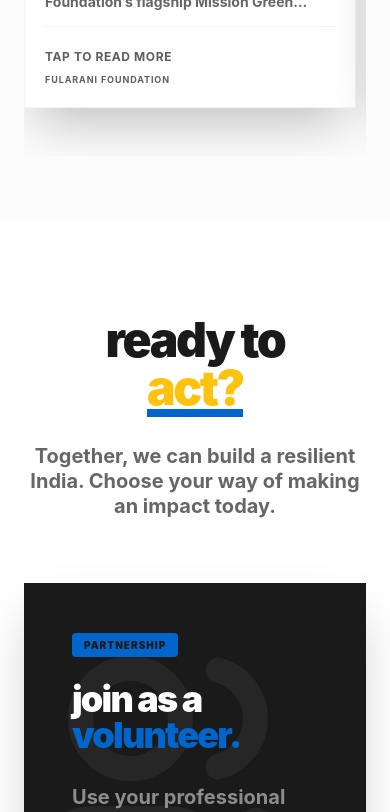
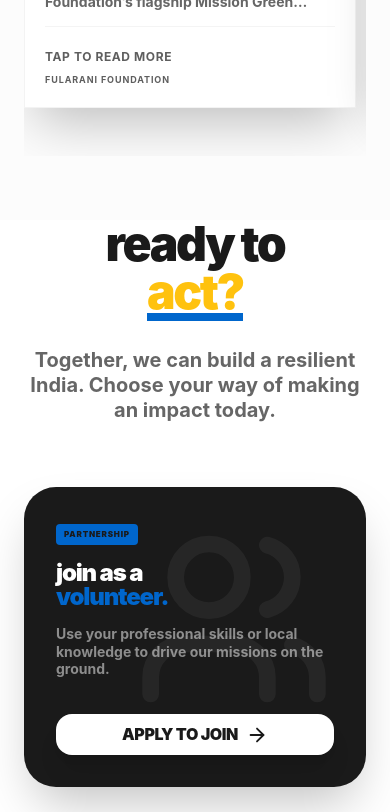
Before and after one commit to DPEDITS/Fularani-Foundation, a React (Vite) app in the folder app/: page / in a window 390 px wide. Shown: the part 3315-4127 px from the top of the page. Built offline with nearby package versions, Linux system fonts and the light colour scheme; no server answers.

Commit message:
fixed cta sec

```diff
--- a/app/src/components/CTASection.jsx
+++ b/app/src/components/CTASection.jsx
@@ -3,7 +3,7 @@ import { safeLocationRedirect } from "../utils/safeNavigate";
 
 const CTASection = () => {
   return (
-    <section className="py-24 md:py-48 bg-white">
+    <section className="bg-white">
       <div className="max-w-[1200px] mx-auto px-6">
         <div className="mb-16 md:mb-24 text-center max-w-2xl mx-auto">
           <h2 className="text-5xl md:text-8xl font-black text-secondary tracking-tighter leading-none lowercase mb-8">
@@ -13,27 +13,27 @@ const CTASection = () => {
             </span>
           </h2>
           <p className="text-xl font-bold text-muted-foreground leading-tight">
-            Together, we can build a resilient India. Choose your way of
-            making an impact today.
+            Together, we can build a resilient India. Choose your way of making
+            an impact today.
           </p>
         </div>
 
-        <div className="grid grid-cols-1 md:grid-cols-2 gap-12">
+        <div className="grid grid-cols-1 md:grid-cols-2 gap-10">
           {/* Volunteer CTA */}
-          <div className="relative overflow-hidden bg-secondary p-12 md:p-16 flex flex-col items-start justify-between min-h-[500px] group shadow-2xl">
-            <div className="absolute top-0 right-0 p-12 opacity-5 group-hover:scale-110 group-hover:opacity-10 transition-all duration-700">
-              <Users size={300} className="text-white" />
+          <div className="relative overflow-hidden rounded-[2rem] bg-secondary p-8 md:p-10 flex flex-col items-start justify-between min-h-[300px] group shadow-2xl">
+            <div className="absolute top-0 right-0 p-8 opacity-5 group-hover:scale-110 group-hover:opacity-10 transition-all duration-700">
+              <Users size={200} className="text-white" />
             </div>
 
             <div className="relative z-10 w-full">
-              <span className="inline-block bg-primary px-3 py-1 rounded-sm text-[10px] font-black uppercase tracking-widest text-secondary mb-6">
+              <span className="inline-block bg-primary px-2 md:px-3 py-1 rounded-sm text-[8px] md:text-[10px] font-black uppercase tracking-widest text-secondary mb-4 md:mb-6">
                 Partnership
               </span>
-              <h2 className="text-4xl md:text-6xl font-black text-white leading-none mb-8 tracking-tighter lowercase">
+              <h2 className="text-2xl md:text-3xl lg:text-5xl font-black text-white leading-none mb-4 md:mb-6 tracking-tighter lowercase">
                 join as a <br />{" "}
                 <span className="text-primary">volunteer.</span>
               </h2>
-              <p className="text-white/50 text-xl font-bold leading-tight mb-12 max-w-sm">
+              <p className="text-white/50 text-sm md:text-base lg:text-lg font-bold leading-tight mb-6 md:mb-8 max-w-sm">
                 Use your professional skills or local knowledge to drive our
                 missions on the ground.
               </p>
@@ -43,7 +43,7 @@ const CTASection = () => {
               onClick={() =>
                 safeLocationRedirect("/donor-register?role=volunteer")
               }
-              className="relative z-10 w-full md:w-auto bg-white text-secondary px-10 py-5 rounded-xl text-lg font-black uppercase tracking-tight hover:bg-primary transition-all flex items-center justify-center gap-3 group/btn shadow-xl"
+              className="relative z-10 w-full md:w-auto bg-white text-secondary px-4 py-2 md:px-8 md:py-4 rounded-xl text-md md:text-base font-black uppercase tracking-tight hover:bg-primary transition-all flex items-center justify-center gap-2 md:gap-3 group/btn shadow-xl"
             >
               Apply to Join{" "}
               <ArrowRight
@@ -54,22 +54,22 @@ const CTASection = () => {
           </div>
 
           {/* Donor CTA */}
-          <div className="relative overflow-hidden bg-accent p-12 md:p-16 flex flex-col items-start justify-between min-h-[500px] group shadow-2xl">
-            <div className="absolute top-0 right-0 p-12 opacity-10 group-hover:scale-110 group-hover:opacity-20 transition-all duration-700">
-              <Heart size={300} className="text-white" />
+          <div className="relative overflow-hidden rounded-[2rem] bg-accent p-8 md:p-10 flex flex-col items-start justify-between min-h-[300px] group shadow-2xl">
+            <div className="absolute top-0 right-0 p-8 opacity-10 group-hover:scale-110 group-hover:opacity-20 transition-all duration-700">
+              <Heart size={220} className="text-white" />
             </div>
 
             <div className="relative z-10 w-full">
-              <span className="inline-block bg-white px-3 py-1 rounded-sm text-[10px] font-black uppercase tracking-widest text-accent mb-6">
+              <span className="inline-block bg-white px-2 md:px-3 py-1 rounded-sm text-[8px] md:text-[10px] font-black uppercase tracking-widest text-accent mb-4 md:mb-6">
                 Financial Support
               </span>
-              <h2 className="text-4xl md:text-6xl font-black text-secondary leading-none mb-8 tracking-tighter lowercase">
+              <h2 className="text-xl md:text-3xl lg:text-5xl font-black text-secondary leading-none mb-4 md:mb-6 tracking-tighter lowercase">
                 make a <br />{" "}
-                <span className="text-secondary underline decoration-white decoration-8 underline-offset-4">
+                <span className="text-secondary underline decoration-white decoration-4 underline-offset-4">
                   donation.
                 </span>
               </h2>
-              <p className="text-secondary/70 text-xl font-bold leading-tight mb-12 max-w-sm">
+              <p className="text-secondary/70 text-sm md:text-base lg:text-lg font-bold leading-tight mb-6 md:mb-8 max-w-sm">
                 Every rupee goes directly into our education, healthcare, and
                 green missions.
               </p>
@@ -77,7 +77,7 @@ const CTASection = () => {
 
             <button
               onClick={() => safeLocationRedirect("/donor-register")}
-              className="relative z-10 w-full md:w-auto bg-secondary text-white px-10 py-5 rounded-xl text-lg font-black uppercase tracking-tight hover:bg-black transition-all flex items-center justify-center gap-3 group/btn shadow-2xl shadow-black/20"
+              className="relative z-10 w-full md:w-auto bg-secondary text-white px-4 py-2 md:px-8 md:py-4 rounded-xl text-md md:text-base font-black uppercase tracking-tight hover:bg-black transition-all flex items-center justify-center gap-2 md:gap-3 group/btn shadow-2xl shadow-black/20"
             >
               Donate Now{" "}
               <ArrowRight
```
